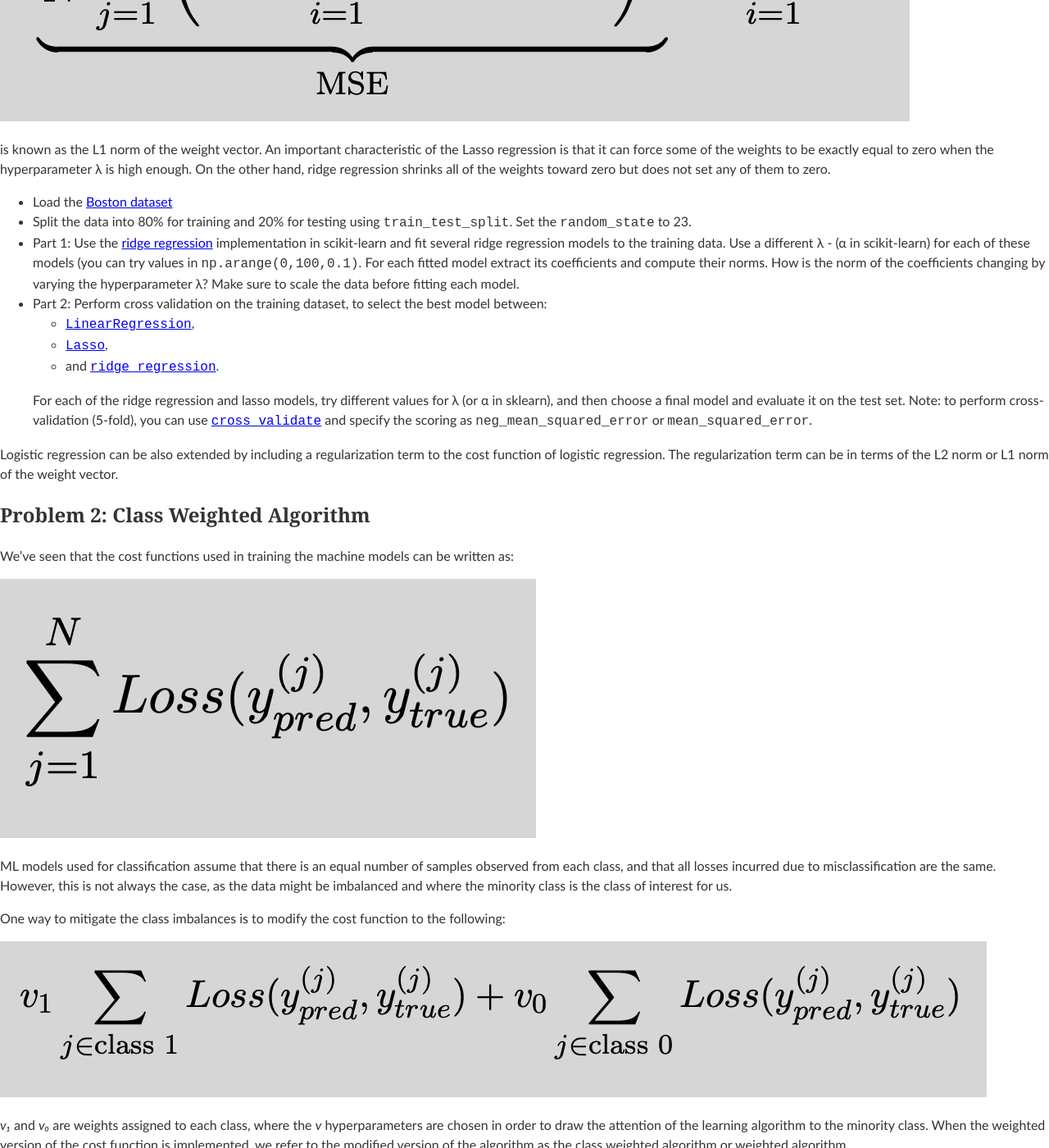
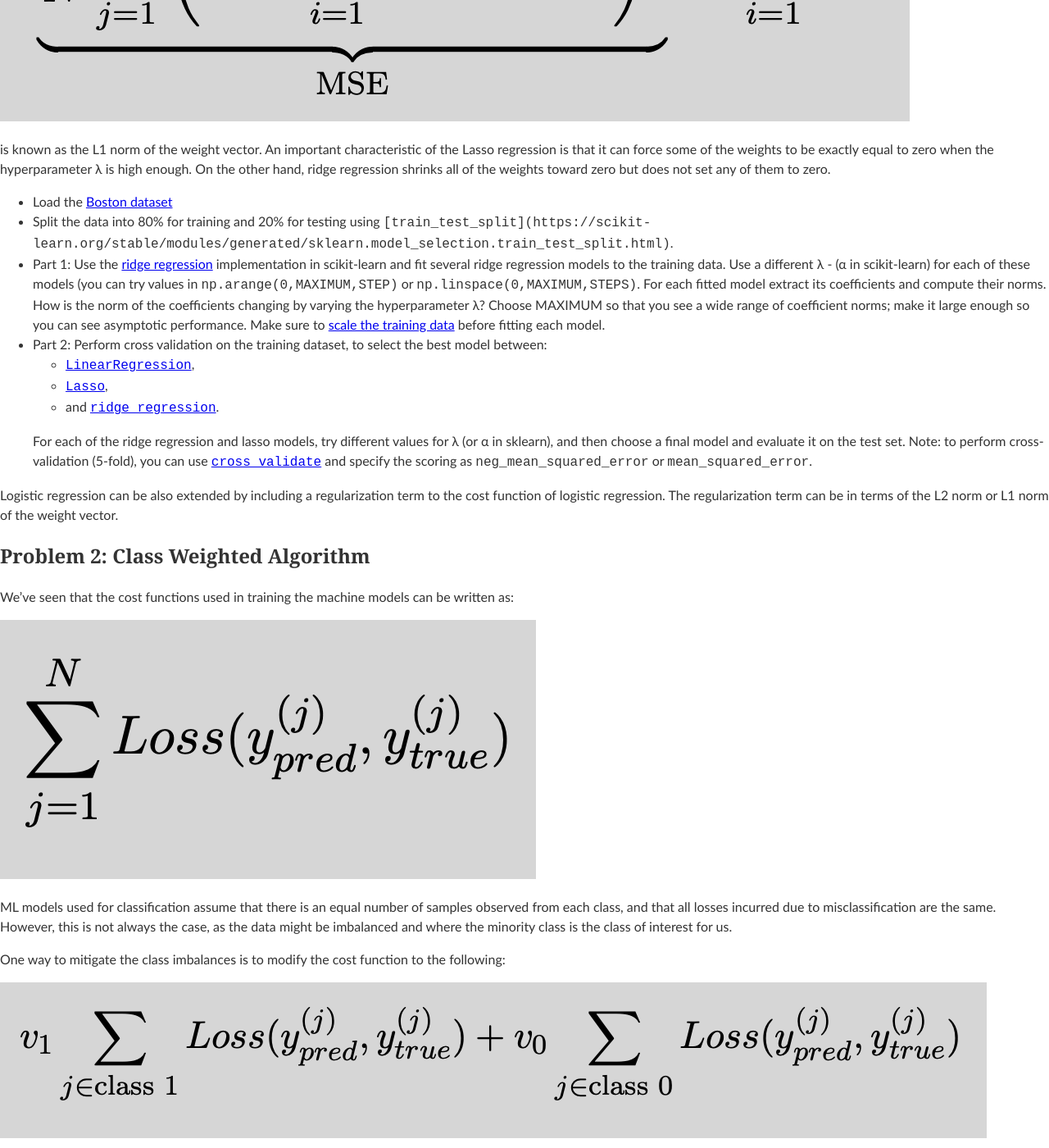
Before and after one commit to edurant/edurant.github.io, a Jekyll site: the page built from courses/csc4601/ps/12/index.md, in a window 1280 px wide and 1400 px high, scrolled down 1216 px. Shown: the whole window at 82% size. Built offline with Jekyll 4.4.1, drawn with Linux system fonts in a browser that asks for light colours; some of the changed text lies outside the part shown.

Commit message:
CSC5601 PS 12 corrections

````diff
--- a/courses/csc4601/ps/12/index.md
+++ b/courses/csc4601/ps/12/index.md
@@ -46,10 +46,10 @@ is known as the L1 norm of the weight vector. An important characteristic of the
 that it can force some of the weights to be exactly equal to zero when the hyperparameter λ is high enough. On the other hand, ridge regression shrinks all of the weights toward zero but does not set any of them to zero.
 
 - Load the [Boston dataset](https://scikit-learn.org/0.15/modules/generated/sklearn.datasets.load_boston.html#sklearn.datasets.load_boston)
-- Split the data into 80% for training and 20% for testing using ```train_test_split```. Set the ```random_state``` to 23.
-- Part 1: Use the [ridge regression](https://scikit-learn.org/stable/modules/generated/sklearn.linear_model.ridge_regression.html?highlight=ridge\%20regression\#) implementation in scikit-learn and fit several ridge regression models to the training data. Use a different λ - (α in scikit-learn) for each of these models (you can try values in ```np.arange(0,100,0.1)```. For each fitted model extract its coefficients and compute their norms. How is the norm of the coefficients changing by varying the hyperparameter λ? Make sure to scale the data before fitting each model.
+- Split the data into 80% for training and 20% for testing using ```[train_test_split](https://scikit-learn.org/stable/modules/generated/sklearn.model_selection.train_test_split.html)```.
+- Part 1: Use the [ridge regression](https://scikit-learn.org/stable/modules/generated/sklearn.linear_model.ridge_regression.html?highlight=ridge\%20regression\#) implementation in scikit-learn and fit several ridge regression models to the training data. Use a different λ - (α in scikit-learn) for each of these models (you can try values in ```np.arange(0,MAXIMUM,STEP)``` or ```np.linspace(0,MAXIMUM,STEPS)```. For each fitted model extract its coefficients and compute their norms. How is the norm of the coefficients changing by varying the hyperparameter λ? Choose MAXIMUM so that you see a wide range of coefficient norms; make it large enough so you can see asymptotic performance.  Make sure to [scale the training data](https://scikit-learn.org/stable/modules/generated/sklearn.preprocessing.StandardScaler.html) before fitting each model.
 - Part 2: Perform cross validation on the training dataset, to select the best model between:
-  * [```LinearRegression```](https://scikit-learn.org/stable/modules/generated/sklearn.linear_model.LinearRegression.html\#sklearn.linear_model.LinearRegression),
+  * [```LinearRegression```](https://scikit-learn.org/stable/modules/generated/sklearn.linear_model.LinearRegression.html),
   * [```Lasso```](https://scikit-learn.org/stable/modules/generated/sklearn.linear_model.Lasso.html),
   * and [```ridge_regression```](https://scikit-learn.org/stable/modules/generated/sklearn.linear_model.ridge_regression.html?highlight=ridge\%20regression\#).
 
@@ -74,7 +74,7 @@ One way to mitigate the class imbalances is to modify the cost function to the f
 *v₁* and *v₀* are weights assigned to each class, where the *v* hyperparameters are chosen in order to draw the attention of the learning algorithm to the minority class. When the weighted version of the cost function is implemented, we refer to the modified version of the algorithm as the class weighted algorithm or weighted algorithm.
 
 - If class 1 is the minority class, how should *v₁* be chosen with respect to *v₀*?
-- Load the ```[creditcard.csv](https://www.kaggle.com/datasets/mlg-ulb/creditcardfraud/data)``` data.
+- Load the [```creditcard.csv```](https://www.kaggle.com/datasets/mlg-ulb/creditcardfraud/data) data.
   -  The last column represents the class label. Check the proportion of each class and comment on the severity of the class imbalance.
   -  Split the data into training and testing (20% for testing).
   -  Process the training set by scaling the features using ```StandardScaler```, scale the testing set in the same way.
````
